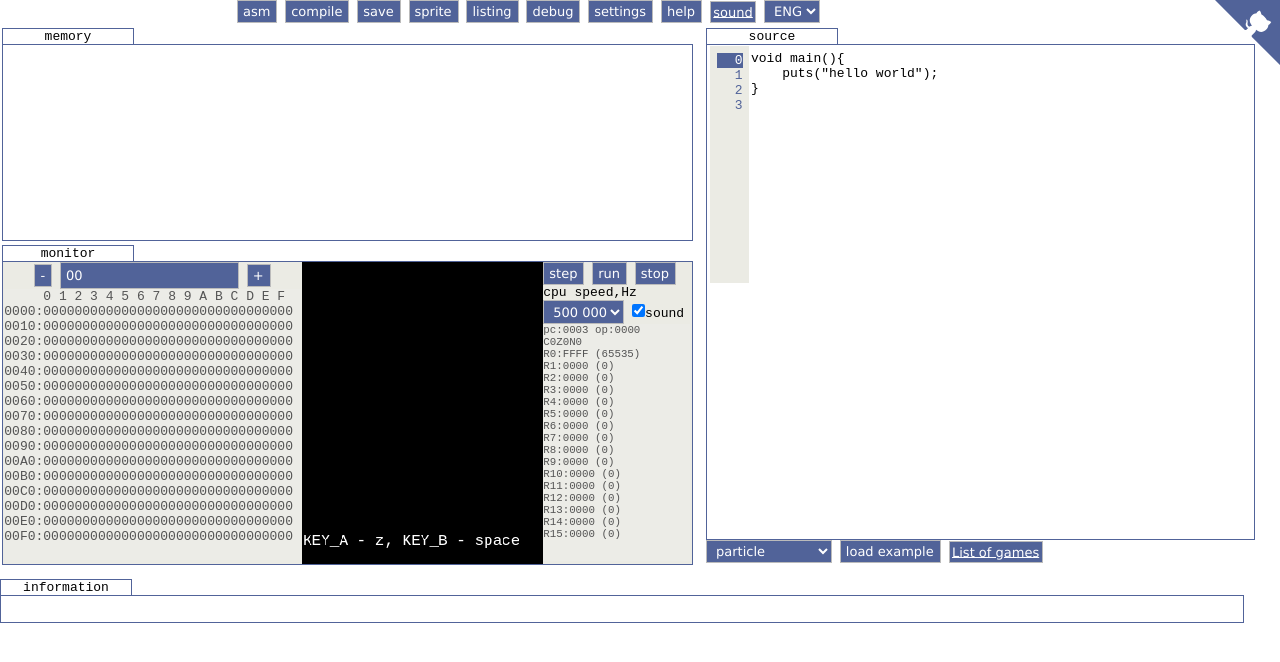
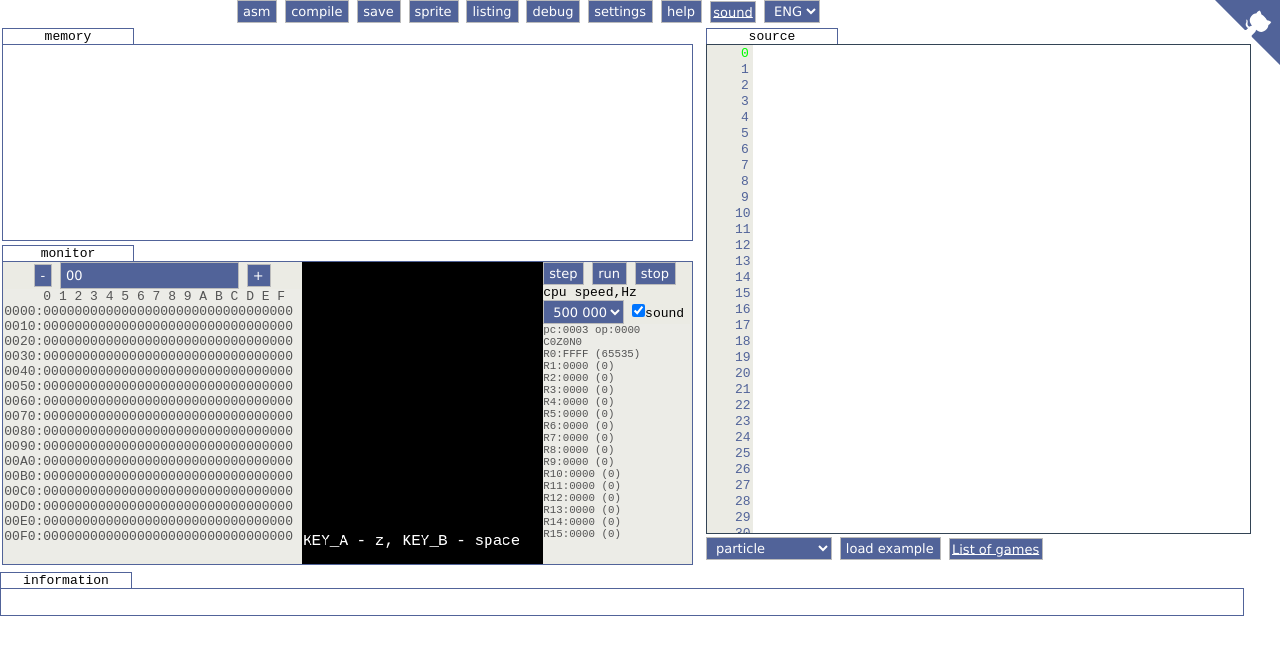
Before and after one commit to corax89/corax89.github.io, a plain HTML site: page esp8266Game/index.html in a window 1280 px wide. Both pictures are taken after a click on the button "step". Drawn offline with Linux system fonts and the light colour scheme.

Commit message:
update text editor

```diff
--- a/esp8266Game/compiler.js
+++ b/esp8266Game/compiler.js
@@ -689,7 +689,7 @@ function compile(t) {
 			if (thisToken != '=') {
 				previousToken();
 				if (type == 'char' || type == '*char') {
-					if (type == '*char' && !point) {
+					if (type == 'char' && !point) {
 						asm.push(' LDI R' + (registerCount + 1) + ',(' + l + '+R0) ;' + token);
 						asm.push(' LDC R' + (registerCount - 1) + ',(R' + (registerCount + 1) + '+R' + (registerCount - 1) + ')');
 					} else
@@ -718,7 +718,9 @@ function compile(t) {
 						asm.push(' LDI R' + (registerCount + 1) + ',(' + l + '+R0) ;' + token);
 						asm.push(' STC (R' + (registerCount + 1) + '+R' + (registerCount - 1) + '),R' + registerCount);
 					} else {
-						putError(lineCount, 9, '');
+						asm.push(' LDI R' + (registerCount + 1) + ',(' + l + '+R0) ;' + token);
+						asm.push(' STC (R' + (registerCount + 1) + '+R' + (registerCount - 1) + '),R' + registerCount);
+						//putError(lineCount, 9, '');
 						//info("" + lineCount + " работа с локальными массивами не поддерживается ");
 					}
 				} else {
@@ -726,7 +728,10 @@ function compile(t) {
 						asm.push(' LDIAL R' + (registerCount + 1) + ',(' + l + '+R0) ;' + token);
 						asm.push(' STC (R' + (registerCount + 1) + '+R' + (registerCount - 1) + '),R' + registerCount);
 					} else {
-						putError(lineCount, 9, '');
+						asm.push(' LDI R' + (registerCount + 1) + ',(' + l + '+R0) ;' + token);
+						asm.push(' LDC R' + (registerCount + 2) + ',2\n MUL R' + (registerCount - 1) + ',R' + (registerCount + 2));
+						asm.push(' STI (R' + (registerCount + 1) + '+R' + (registerCount - 1) + '),R' + registerCount);
+						//putError(lineCount, 9, '');
 						//info("" + lineCount + " работа с локальными массивами не поддерживается ");
 					}
 				}
--- a/esp8266Game/cpu.js
+++ b/esp8266Game/cpu.js
@@ -1689,18 +1689,7 @@ function Cpu() {
 					// GETK R			D20R
 					reg1 = (op2 & 0xf);
 					display.viewKeyboard(keyPosition);
-					if (globalJKey == 1 && keyPosition > 21)
-						keyPosition -= 21;
-					if (globalJKey == 2 && keyPosition < 42)
-						keyPosition += 21;
-					if (globalJKey == 4 && keyPosition > 0)
-						keyPosition--;
-					if (globalJKey == 8 && keyPosition < 62)
-						keyPosition++;
-					if (globalJKey >= 16)
-						globalKey = keyArray.charCodeAt(keyPosition) & 0xff;
-					globalJKey = 0;
-					if (globalKey != 0)
+					if(globalKey & 0xff)
 						reg[reg1] = globalKey;
 					else
 						pc -= 2;
@@ -1993,7 +1982,7 @@ function Cpu() {
 		}
 		d = clearStringFast(d);
 		debugSprArea.value = d;
-		highliteLine();
+		lineCount();
 		return s;
 	}
 
--- a/esp8266Game/index.html
+++ b/esp8266Game/index.html
@@ -60,18 +60,12 @@
 		<div id="wrap-right">
 			<div class="header">source</div>
 			<div id="editBlock">
-			<table id="edit-table">
-			<tr>
-				<td style="width:2em;position:relative;">
-					<div spellcheck="false" disabled id="line-count"></div>
-				</td><td style="width:100%;position:relative;">
-<textArea spellcheck="false" id="input" wrap="off">
-void main(){
-	puts("hello world");
-}
-</textArea>
-			</td></tr>
-			</table>
+			<table cellspacing="0" cellpadding="0" style="padding:0px 0px 0px 0px!important; margin:0px 0px 0px 0px!important; font-size:1px;line-height:0px; width:auto;">
+			<tr><td style="border:1px #345 solid; border-right:0px; vertical-align:top; width:1px;">
+				<canvas width="48" height="511" id="inputCanvas"></canvas></td>
+				<td style="border:1px #345 solid; border-left:0px; vertical-align:top; width:100%">
+				<textarea id="input" cols="80"></textarea>
+				</td></tr></table></div>
 			</div>
 			<select id="example" name="example">
 				<option value="0">particle</option>
--- a/esp8266Game/style.css
+++ b/esp8266Game/style.css
@@ -62,7 +62,7 @@ textarea:focus {
 	padding: 2.5px;
 }
 #container {
-	height: 42.5em;
+	height: 42em;
 	overflow: hidden;
 	position: relative;
 }
@@ -73,7 +73,7 @@ textarea:focus {
 	width: 54em;
 }
 #wrap-right {
-	height: 41em;
+	height: 39em;
 	margin-left: 54em;
 	padding: 2px;
 }
@@ -105,10 +105,8 @@ textarea:focus {
 	border: none;
 }
 #editBlock {
-	border: 1px solid #516399;
 	color: #516399;
 	height: 38em;
-	overflow: auto;
 	padding-left: 2px;
 	width: 95%;
 }
@@ -122,11 +120,23 @@ textarea:focus {
 }
 #input {
 	border: none;
-	font-family: monospace;
-	overflow: hidden;
 	resize: none;
 	tab-size: 4;
 	width: 100%;
+    height: 37.5em;
+	font-size: 13px;
+	font-family: monospace;
+	line-height: 16px;
+	font-weight: 500;
+	margin: 0px;
+	padding: 0px;
+	white-space: nowrap; overflow: auto;
+}
+#inputCanvas {
+	border:0px;
+	background-color:#fff;
+	margin-top:0px;
+	padding-top:0px;
 }
 #line-count {
 	height: auto;
@@ -403,4 +413,7 @@ textarea:focus {
 	#memoryPreviev {
 		float:none;
 	}
+	#editBlock {
+		margin-top:1em;
+	}
 }
--- a/esp8266Game/ui.js
+++ b/esp8266Game/ui.js
@@ -68,7 +68,6 @@ document.addEventListener("DOMContentLoaded", function() {
 	var s = localStorage.getItem('save_source_code');
     if(s && s.length > 2)
 		sourceArea.value = s;
-	setTimeout(lineCount, 300);
 });
 
 function saveIco(a){
@@ -202,6 +201,9 @@ function keyDownHandler(e) {
 	Bit[6] — A
 	Bit[7] — B
 	 */
+	globalKey = e.keyCode;
+	if(globalKey == 13)
+		globalKey = 0xA;
 	switch (e.keyCode) {
 	case 38:
 	case 87:
@@ -375,47 +377,36 @@ function info(s) {
 	out.innerHTML += '<b>' + s + '</b><br>';
 }
 
-function lineCount() {
-	var i = 0,
-	pos = 0,
-	countStr = '',
-	l = 0,
-	m = 0;
-	var txt = sourceArea.value;
-	for (var j = 0; j < txt.length; j++) {
-		l++;
-		if (txt[j] == '\n') {
-			m = Math.max(m, l);
-			l = 0;
-			countStr += i + '<br>';
-			i++;
-			numberLine = i;
+function lineCount(){
+    try{
+		var canvas = document.getElementById("inputCanvas");
+		if (canvas.height != sourceArea.clientHeight) canvas.height = sourceArea.clientHeight; // on resize
+		var ctx = canvas.getContext("2d");
+		ctx.fillStyle = "#ebebe4";
+		ctx.fillRect(0, 0, 46, sourceArea.scrollHeight+1);
+
+		ctx.font = "13px monospace"; // NOTICE: must match TextArea font-size(13px) and lineheight(16) !!!
+		var startIndex = Math.floor(sourceArea.scrollTop / 16,0);
+		var endIndex = startIndex + Math.ceil(sourceArea.clientHeight / 16,0);
+		for (var i = startIndex; i <= endIndex; i++){
+			if (i == thisDebugString){
+				ctx.fillStyle = "#0f0";
+			}
+			else {
+				ctx.fillStyle = "#516399";
+			}
+			var ph = 12 - sourceArea.scrollTop + (i*16);
+			var text = ''+(0+i);  // line number
+			ctx.fillText(text,40-(text.length*6),ph);
 		}
 	}
-	m = Math.max(m, l);
-	countStr += i + '<br>';
-	if (i < 10)
-		i = 10;
-	if (m < 10)
-		m = 10;
-	i += 5;
-	document.getElementById('line-count').innerHTML = countStr;
-	sourceArea.style.height = i * 1.15 + 'em';
-	sourceArea.style.width = m * 1 + 'em';
-	document.getElementById('line-count').style.height = i * 1.15 + 'em';
-	sourceArea.focus();
-}
-//подсветка текущей строки, выполняемой процессором
-function highliteLine() {
-	var countStr = '';
-	for (var i = 0; i <= numberLine; i++) {
-		if (i == thisDebugString)
-			countStr += '<div class="execLine">' + i + '</div>';
-		else
-			countStr += i + '<br>';
-	}
-	document.getElementById('line-count').innerHTML = countStr;
-}
+	catch(e){ console.log(e); }
+ };
+
+sourceArea.onscroll     = function(ev){ lineCount() };
+sourceArea.onmousedown  = function(ev){ this.mouseisdown = true; }
+sourceArea.onmouseup    = function(ev){ this.mouseisdown=false; lineCount() };
+sourceArea.onmousemove  = function(ev){ if (this.mouseisdown) lineCount() };
 
 function inputOnKey(e) {
 	if (e.keyCode === 9) { // была нажата клавиша TAB
@@ -483,7 +474,6 @@ function inputOnKey(e) {
 		this.value = val.substring(0, start) + '\n' + txt + val.substring(end);
 		this.selectionStart = start + txt.length + 1;
 		this.selectionEnd = start + txt.length + 1;
-		setTimeout(lineCount, 300);
 		return false;
 	} else if (e.keyCode === 125) {
 		if (e.type == 'keyup')
@@ -497,10 +487,8 @@ function inputOnKey(e) {
 		this.value = val.substring(0, start) + '}' + val.substring(end);
 		this.selectionStart = start + 1;
 		this.selectionEnd = start + 1;
-		setTimeout(lineCount, 300);
 		return false;
 	}
-	setTimeout(lineCount, 300);
 	e.stopPropagation();
 }
 
@@ -635,21 +623,10 @@ function Display() {
 	var isChangePalette = false;
 	var keyboardPos = 0;
 	var keyboardImage = [
-		0x0, 0x0, 0x0, 0x0, 0x0, 0x0, 0x0, 0x0, 0x0, 0x0, 0x0, 0x0, 0x0, 0x0, 0x0, 0x0, 0x31, 0x17, 0x9c, 0x7d, 0x12, 0x21, 0xe, 0x71, 0xc7, 0xc,
-		0x60, 0x84, 0x0, 0x79, 0xe7, 0x84, 0x49, 0x14, 0x12, 0x10, 0xa2, 0x20, 0x11, 0x49, 0x1, 0x8, 0x21, 0x2, 0x1f, 0x9, 0x24, 0x88, 0x49, 0x17,
-		0x1c, 0x10, 0x42, 0x21, 0x11, 0x71, 0x1, 0x10, 0x11, 0x2, 0x0, 0x11, 0xe7, 0x9f, 0x49, 0x54, 0x18, 0x10, 0x42, 0x21, 0x11, 0x41, 0x1, 0x8,
-		0x21, 0x2, 0x1f, 0x21, 0x20, 0x88, 0x51, 0x54, 0x14, 0x10, 0x42, 0x21, 0x11, 0x41, 0x1, 0x8, 0x21, 0x2, 0x0, 0x21, 0x20, 0x84, 0x28, 0xa7,
-		0x92, 0x10, 0x41, 0xc1, 0xe, 0x41, 0xc7, 0xc, 0x60, 0x84, 0x0, 0x21, 0xe7, 0x80, 0x0, 0x0, 0x0, 0x0, 0x0, 0x0, 0x0, 0x0, 0x0, 0x0, 0x0, 0x0,
-		0x0, 0x0, 0x0, 0x0, 0x0, 0x0, 0x0, 0x0, 0x0, 0x0, 0x0, 0x0, 0x0, 0x0, 0x0, 0x0, 0x0, 0x0, 0x0, 0x0, 0x30, 0xe7, 0x1e, 0x39, 0x20, 0x84, 0x90,
-		0x41, 0x5, 0x1, 0x28, 0x43, 0x9e, 0x49, 0xe7, 0x85, 0x49, 0x4, 0x90, 0x45, 0x20, 0x85, 0x10, 0x0, 0x5, 0x2, 0x7c, 0xf4, 0x52, 0x49, 0x4, 0x9,
-		0x78, 0x84, 0x9c, 0x41, 0xe0, 0x86, 0x10, 0x0, 0x0, 0x4, 0x29, 0x45, 0xd2, 0x79, 0xe7, 0x9f, 0x48, 0x44, 0x90, 0x4d, 0x20, 0x85, 0x10, 0x41,
-		0x0, 0x8, 0x28, 0xe5, 0x92, 0x8, 0x24, 0x88, 0x48, 0x24, 0x90, 0x45, 0x22, 0x84, 0x90, 0x1, 0x0, 0x10, 0x7c, 0x54, 0x12, 0x8, 0x24, 0x84, 0x49,
-		0xc7, 0x10, 0x39, 0x21, 0x4, 0x9e, 0x0, 0x0, 0x0, 0x29, 0xe3, 0xde, 0x9, 0xe7, 0x80, 0x0, 0x0, 0x0, 0x0, 0x0, 0x0, 0x0, 0x0, 0x0, 0x0, 0x0, 0x0,
-		0x0, 0x0, 0x0, 0x0, 0x0, 0x0, 0x0, 0x0, 0x0, 0x0, 0x0, 0x0, 0x0, 0x0, 0x0, 0x0, 0x0, 0x0, 0x0, 0x0, 0x79, 0x13, 0x11, 0x79, 0x22, 0x21, 0x10, 0x70,
-		0x0, 0x10, 0x60, 0x44, 0x40, 0x11, 0xe7, 0x80, 0x8, 0xa4, 0x91, 0x45, 0xa3, 0x62, 0x8, 0x10, 0x0, 0x10, 0x64, 0x42, 0x80, 0x30, 0x20, 0x80, 0x10,
-		0x44, 0xa, 0x79, 0x62, 0xa4, 0x4, 0x70, 0x0, 0x10, 0x9, 0xf1, 0x1f, 0x11, 0xe7, 0x9b, 0x20, 0x44, 0xa, 0x45, 0x22, 0x22, 0x8, 0x40, 0x0, 0x10,
-		0x10, 0x42, 0x80, 0x11, 0x0, 0x91, 0x40, 0xa4, 0x84, 0x45, 0x22, 0x21, 0x10, 0x0, 0x4, 0x0, 0x2c, 0x44, 0x40, 0x11, 0x0, 0x9b, 0x79, 0x13, 0x4,
-		0x79, 0x22, 0x20, 0x0, 0x41, 0x4, 0x10, 0x4c, 0x0, 0x0, 0x39, 0xe7, 0x80, 0x0, 0x0, 0x0, 0x0, 0x0, 0x0, 0x0, 0x0, 0x0, 0x0, 0x0, 0x0, 0x0, 0x0, 0x0, 0x0
+		0x0,0x0,0x0,0x0,0x77,0x72,0x4a,0xea,0x55,0x64,0x8c,0xc4,0x76,0x42,0x4a,
+		0x84,0x45,0x74,0x8a,0xe4,0x0,0x0,0x0,0x0,0x0,0xe,0xc0,0x0,0x0,0xa,0xa0,
+		0x0,0x0,0xa,0xa0,0x0,0x0,0xe,0xa0,0x0,0x0,0x0,0x0,0x0,0x57,0x54,0x77,0x52,
+		0x66,0x26,0x55,0x66,0x54,0x25,0x57,0x4a,0x57,0x26,0x75,0x46,0x0,0x0,0x0,0x0
 	];
 
 	function init() {
@@ -791,21 +768,16 @@ function Display() {
 		var i = 0;
 		var bit;
 		var adr = 0;
-		var px = keyboardPos % 21;
-		var py = Math.floor(keyboardPos / 21);
-		for (var y = 0; y < 24; y++)
-			for (var x = 0; x < 128; x++) {
+		for (var y = 0; y < 16; y++)
+			for (var x = 0; x < 32; x++) {
 				if (i % 8 == 0) {
 					bit = keyboardImage[adr];
 					adr++;
 				}
 				if (bit & 0x80)
-					drawSpritePixel(11, x, 104 + y);
+					drawSpritePixel(11, 48 + x, 56 + y);
 				else {
-					if (Math.floor(y / 8) == py && Math.floor(x / 6) == px)
-						drawSpritePixel(10, x, 104 + y);
-					else
-						drawSpritePixel(1, x, 104 + y);
+					drawSpritePixel(1, 48 + x, 56 + y);
 				}
 				bit = bit << 1;
 				i++;
```
